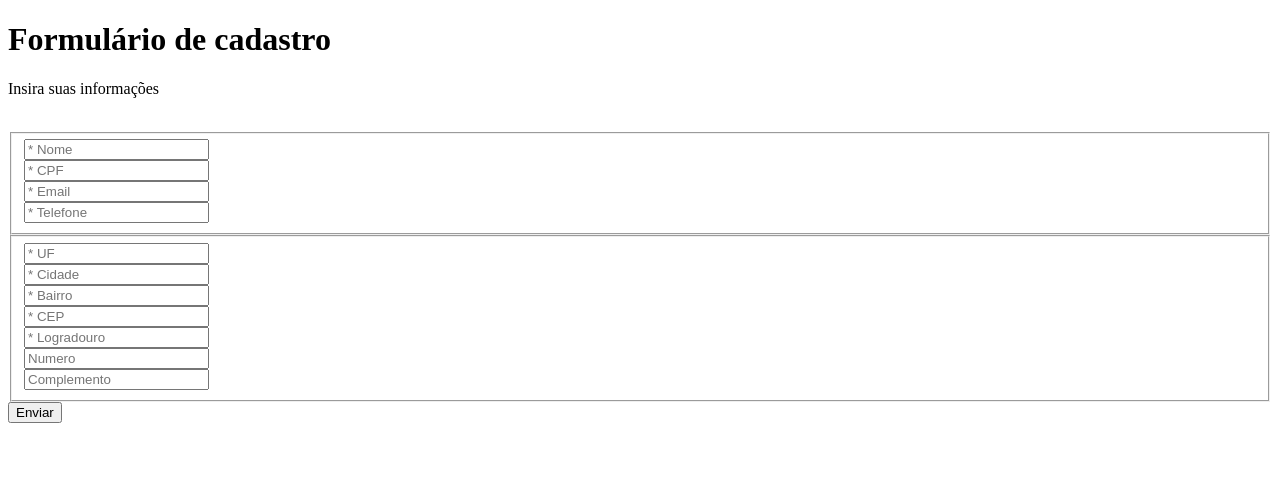
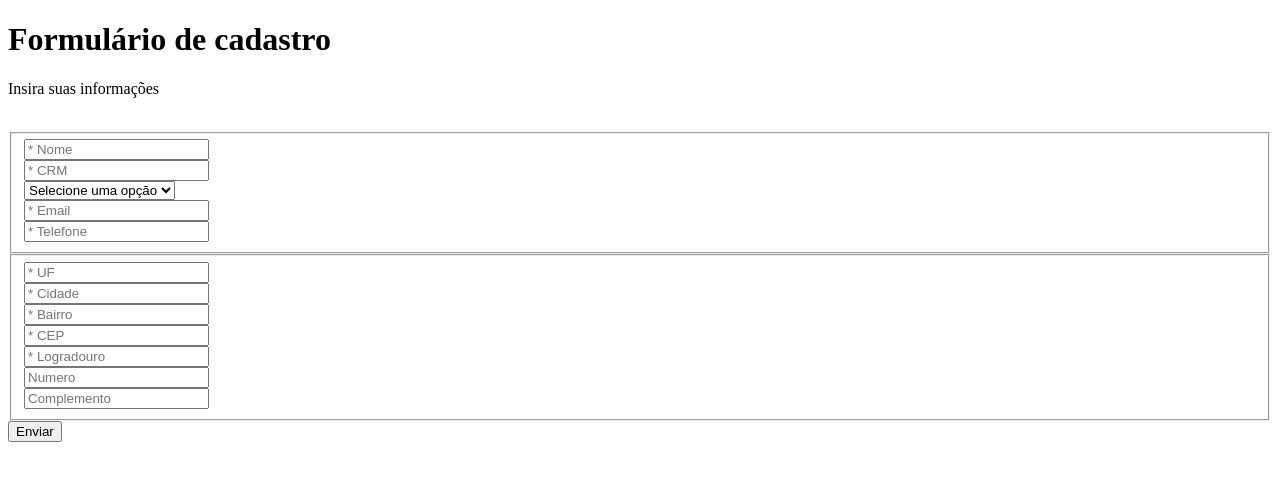
Before and after one commit to YuriCesar73/Pweb_Clinica_React, a React (Vite) app in the folder clinica/: page /formulario/medico in a window 1280 px wide. Shown: the top 480 px of the page. Built offline with nearby package versions, Linux system fonts and the light colour scheme.

Commit message:
Formulário de médico criado

```diff
--- /dev/null
+++ b/clinica/src/components/formularioMedico/index.jsx
@@ -0,0 +1,155 @@
+import axios from "axios";
+import API from "/src/API/api.jsx"
+import { useState } from "react";
+
+function FormularioMedico() {
+
+
+    const [medicoFormulario, setMedicoFormulario] = useState({
+        nome: "",
+        crm: "",
+        especialidade: "",
+        email: "",
+        telefone: "",
+        UF: "",
+        cidade: "",
+        bairro: "",
+        CEP: "",
+        logradouro: "",
+        numero: "",
+        complemento: ""
+    })
+
+    const handleInputChange = (e) => {
+        const { id, value } = e.target;
+        setMedicoFormulario((prevValues) => ({
+          ...prevValues,
+          [id]: value
+        }));
+      };
+
+
+    const onSubmit = (e) => {
+        e.preventDefault();
+
+        let body = {
+            "dadosPessoais": {
+                "nome": medicoFormulario.nome,
+                "telefone": medicoFormulario.telefone,
+                "email": medicoFormulario.email
+            },
+            "endereco": {
+                "logradouro": medicoFormulario.logradouro,
+                "numero": medicoFormulario.numero == "" ? null : medicoFormulario.numero,
+                "complemento": medicoFormulario.complemento == "" ? null : medicoFormulario.complemento,
+                "bairro": medicoFormulario.bairro,
+                "cidade": medicoFormulario.cidade,
+                "uf": medicoFormulario.UF,
+                "cep": medicoFormulario.CEP
+            },
+            "crm": medicoFormulario.crm,
+            "especialidade": medicoFormulario.especialidade
+        }
+
+        let url = "medico-ms/medicos/cadastrar";
+        async function apiPost(){
+            API.post(url, body).then((response) => {
+                if(response.status == 201){
+                    console.log(Object.keys(response));
+                    console.log(response);
+                }
+                }).catch((error) => {
+                    console.log("Entrei no error");
+                    console.log(error)
+                    //console.log(error.data);
+                })
+    }
+            apiPost();
+    };
+
+    return(
+        <div>
+            <h1>Formulário de cadastro</h1>
+            <p>Insira suas informações</p>
+            <br />
+            <form action="" onSubmit={(e) => {onSubmit(e)}}>
+                <fieldset>
+                    <div>
+                        <label htmlFor="Nome"></label>
+                        <input type="text" placeholder="* Nome" id="nome" value={medicoFormulario.nome} onChange={handleInputChange} required/>
+                    </div>
+
+                    <div>
+                        <label htmlFor="CRM"></label>
+                        <input type="text" placeholder="* CRM" id="crm" value={medicoFormulario.crm} onChange={handleInputChange} required/>
+                    </div>
+
+                    {/* <div>
+                        <label htmlFor="Especialidade"></label>
+                        <input type="text" placeholder="* Especialidade" id="especialidade" value={medicoFormulario.especialidade} onChange={handleInputChange} required/>
+                    </div> */}
+                    <div>
+                        <label htmlFor="Especialidade"></label>
+                        <select id="especialidade" name="especialiade" value={medicoFormulario.especialidade} onChange={handleInputChange} required>
+                            <option value="" disabled>Selecione uma opção</option>
+                            <option value={medicoFormulario.especialidade}>Ortopedia</option>
+                            <option value={medicoFormulario.especialidade}>Cardiologia</option>
+                            <option value={medicoFormulario.especialidade}>Ginecolocia</option>
+                            <option value={medicoFormulario.especialidade}>Dermatologia</option>
+                        </select>
+                    </div>
+
+                    <div>
+                        <label htmlFor="Email"></label>
+                        <input type="email" placeholder="* Email" id="email" value={medicoFormulario.email} onChange={handleInputChange} required/>
+                    </div>
+
+                    <div>
+                        <label htmlFor="Telefone"></label>
+                        <input type="tel" placeholder="* Telefone" id="telefone" value={medicoFormulario.telefone} onChange={handleInputChange} required/>
+                    </div>
+                </fieldset>
+
+                <fieldset>
+                    <div>
+                        <label htmlFor="UF"></label>
+                        <input type="text" placeholder="* UF" id="UF" value={medicoFormulario.UF} onChange={handleInputChange} required/>
+                    </div>
+
+                    <div>
+                        <label htmlFor="Cidade"></label>
+                        <input type="text" placeholder="* Cidade" id="cidade" value={medicoFormulario.cidade} onChange={handleInputChange} required/>
+                    </div>
+
+                    <div>
+                        <label htmlFor="Bairro"></label>
+                        <input type="text" placeholder="* Bairro" id="bairro" value={medicoFormulario.bairro} onChange={handleInputChange} required/>
+                    </div>
+
+                    <div>
+                        <label htmlFor="CEP"></label>
+                        <input type="text" placeholder="* CEP" id="CEP" value={medicoFormulario.CEP} onChange={handleInputChange} required/>
+                    </div>
+
+                    <div>
+                        <label htmlFor="Logradouro"></label>
+                        <input type="text" placeholder="* Logradouro" id="logradouro" value={medicoFormulario.logradouro} onChange={handleInputChange} required/>
+                    </div>
+
+                    <div>
+                        <label htmlFor="Numero"></label>
+                        <input type="number" placeholder="Numero" id="numero" value={medicoFormulario.numero} min={0} onChange={handleInputChange}/>
+                    </div>
+
+                    <div>
+                        <label htmlFor="Complemento"></label>
+                        <input type="text" placeholder="Complemento" id="complemento" value={medicoFormulario.complemento} onChange={handleInputChange} />
+                    </div>
+                </fieldset>
+                <button type="submit">Enviar</button>
+            </form>
+
+        </div>
+    )
+
+}export default FormularioMedico;
--- a/clinica/src/components/formulario/index.jsx
+++ b/clinica/src/components/formularioPaciente/index.jsx
@@ -89,7 +89,7 @@ function FormularioPaciente() {
 
                     <div>
                         <label htmlFor="Telefone"></label>
-                        <input type="text" placeholder="* Telefone" id="telefone" value={pacienteFormulario.telefone} onChange={handleInputChange} required/>
+                        <input type="tel" placeholder="* Telefone" id="telefone" value={pacienteFormulario.telefone} onChange={handleInputChange} required/>
                     </div>
                 </fieldset>
 
@@ -121,7 +121,7 @@ function FormularioPaciente() {
 
                     <div>
                         <label htmlFor="Numero"></label>
-                        <input type="number" placeholder="Numero" id="numero" value={pacienteFormulario.numero} onChange={handleInputChange}/>
+                        <input type="number" placeholder="Numero" id="numero" value={pacienteFormulario.numero} min={0} onChange={handleInputChange}/>
                     </div>
 
                     <div>
@@ -136,18 +136,3 @@ function FormularioPaciente() {
     )
 
 }export default FormularioPaciente;
-
-
-/*
-<input type="text" placeholder="Nome Completo" required />
-<input type="text" placeholder="CPF" required />
-<input type="text" placeholder="Email" required />
-<input type="text" placeholder="Telefone" required />
-<input type="text" placeholder="Uf" required />
-<input type="text" placeholder="Cidade" required />
-<input type="text" placeholder="Bairro" required />
-<input type="text" placeholder="CEP" required />
-<input type="text" placeholder="Logradouro" required />
-<input type="text" placeholder="Numero" />
-<input type="text" placeholder="Complemento" />
-*/
--- a/clinica/src/main.jsx
+++ b/clinica/src/main.jsx
@@ -1,12 +1,14 @@
 import React from 'react'
 import ReactDOM from 'react-dom/client'
 import Paciente from './components/pacientes'
-import Formulario from './components/formulario'
+import FormularioPaciente from './components/formularioPaciente'
+import FormularioMedico from './components/formularioMedico'
+
 
 
 
 ReactDOM.createRoot(document.getElementById('root')).render(
   <React.StrictMode>
-    <Formulario/>
+    <FormularioMedico/>
   </React.StrictMode>,
 )
```
